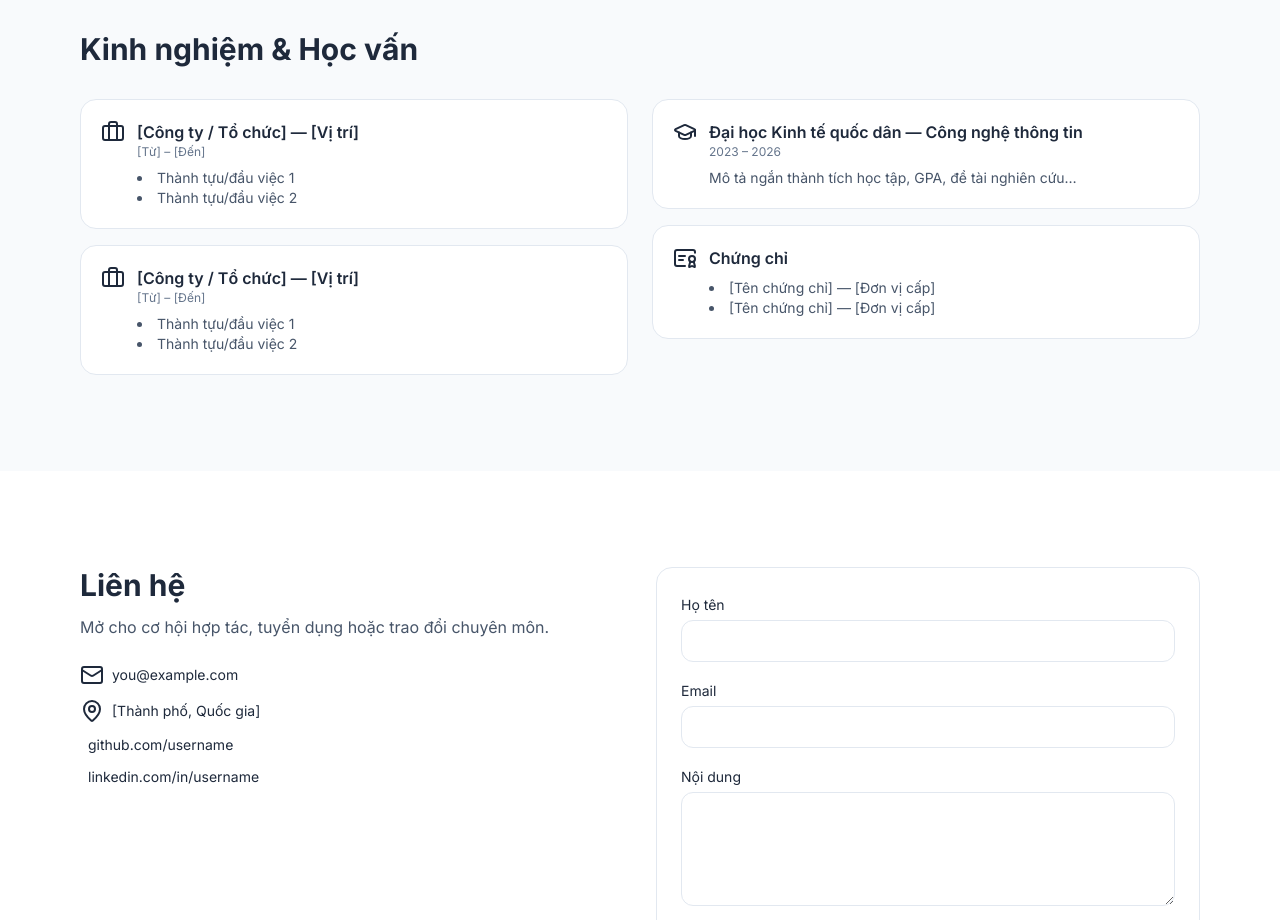
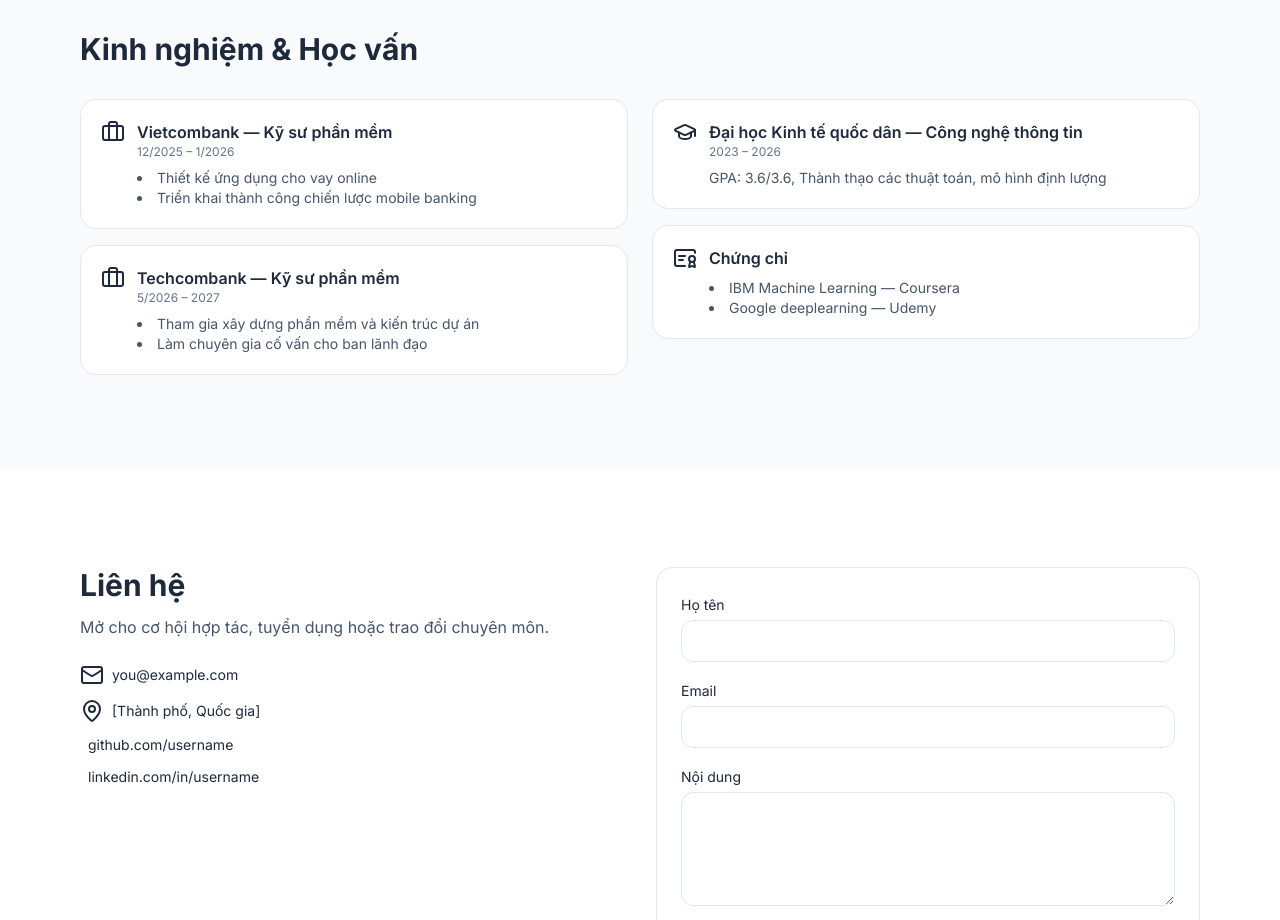
Before and after one commit to son110904/webphs, a plain HTML site: page index.html in a window 1280 px wide. Shown: the part 2320-3240 px from the top of the page. Drawn offline with nearby package versions, Linux system fonts and the light colour scheme; some icons are missing.

Commit message:
Thay đổi nội dung mẫu

```diff
--- a/index.html
+++ b/index.html
@@ -287,11 +287,11 @@
             <div class="flex items-start gap-3">
               <i data-lucide="briefcase"></i>
               <div>
-                <div class="font-semibold">[Công ty / Tổ chức] — [Vị trí]</div>
-                <div class="text-xs text-slate-500">[Từ] – [Đến]</div>
+                <div class="font-semibold">Vietcombank — Kỹ sư phần mềm</div>
+                <div class="text-xs text-slate-500">12/2025 – 1/2026</div>
                 <ul class="mt-2 text-sm text-slate-600 dark:text-slate-300 list-disc list-inside">
-                  <li>Thành tựu/đầu việc 1</li>
-                  <li>Thành tựu/đầu việc 2</li>
+                  <li>Thiết kế ứng dụng cho vay online</li>
+                  <li>Triển khai thành công chiến lược mobile banking</li>
                 </ul>
               </div>
             </div>
@@ -300,11 +300,11 @@
             <div class="flex items-start gap-3">
               <i data-lucide="briefcase"></i>
               <div>
-                <div class="font-semibold">[Công ty / Tổ chức] — [Vị trí]</div>
-                <div class="text-xs text-slate-500">[Từ] – [Đến]</div>
+                <div class="font-semibold">Techcombank — Kỹ sư phần mềm</div>
+                <div class="text-xs text-slate-500">5/2026 – 2027</div>
                 <ul class="mt-2 text-sm text-slate-600 dark:text-slate-300 list-disc list-inside">
-                  <li>Thành tựu/đầu việc 1</li>
-                  <li>Thành tựu/đầu việc 2</li>
+                  <li>Tham gia xây dựng phần mềm và kiến trúc dự án</li>
+                  <li>Làm chuyên gia cố vấn cho ban lãnh đạo</li>
                 </ul>
               </div>
             </div>
@@ -319,7 +319,7 @@
               <div>
                 <div class="font-semibold">Đại học Kinh tế quốc dân — Công nghệ thông tin</div>
                 <div class="text-xs text-slate-500">2023 – 2026</div>
-                <p class="mt-2 text-sm text-slate-600 dark:text-slate-300">Mô tả ngắn thành tích học tập, GPA, đề tài nghiên cứu…</p>
+                <p class="mt-2 text-sm text-slate-600 dark:text-slate-300">GPA: 3.6/3.6, Thành thạo các thuật toán, mô hình định lượng</p>
               </div>
             </div>
           </div>
@@ -329,8 +329,8 @@
               <div>
                 <div class="font-semibold">Chứng chỉ</div>
                 <ul class="mt-2 text-sm text-slate-600 dark:text-slate-300 list-disc list-inside">
-                  <li>[Tên chứng chỉ] — [Đơn vị cấp]</li>
-                  <li>[Tên chứng chỉ] — [Đơn vị cấp]</li>
+                  <li>IBM Machine Learning — Coursera</li>
+                  <li>Google deeplearning — Udemy</li>
                 </ul>
               </div>
             </div>
```
